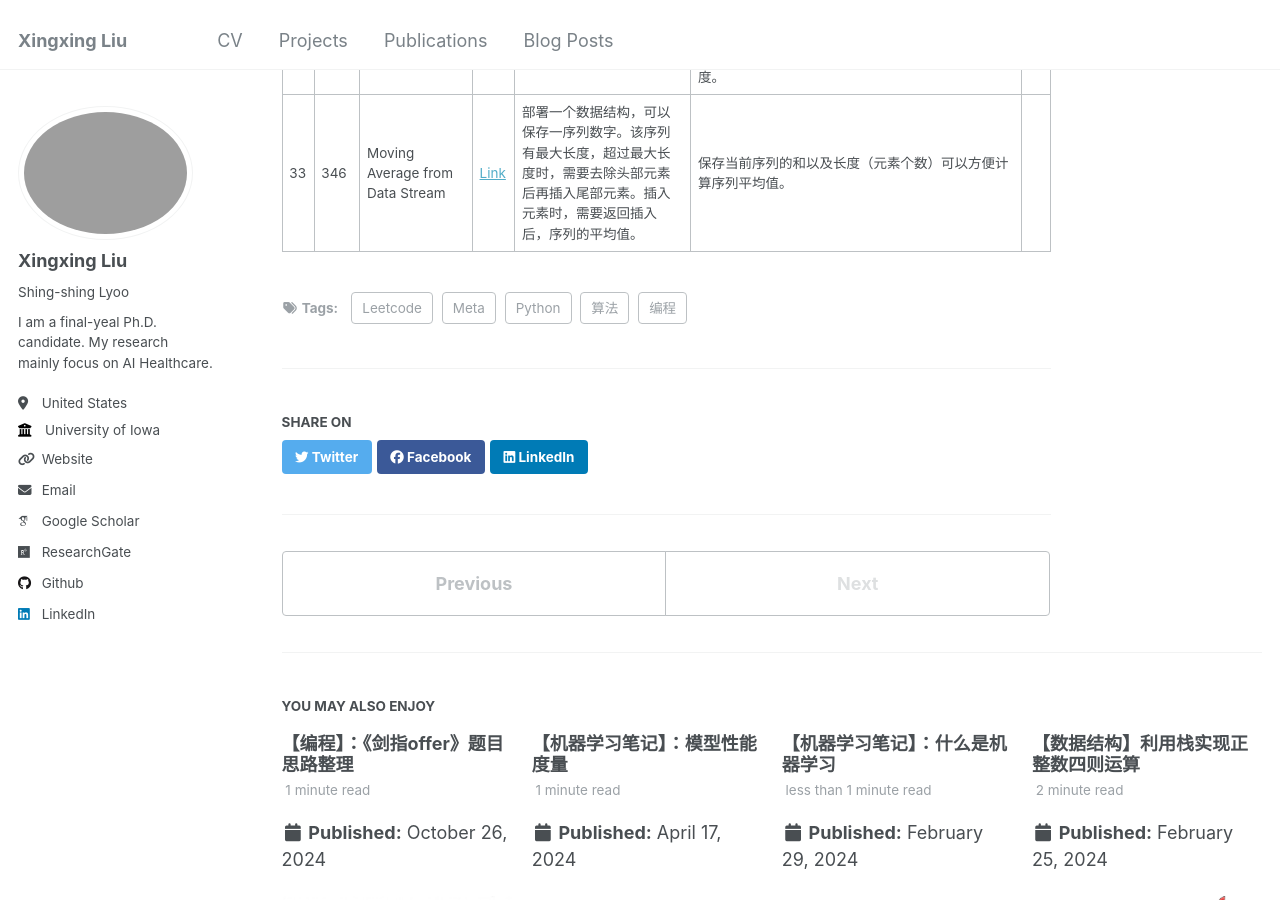
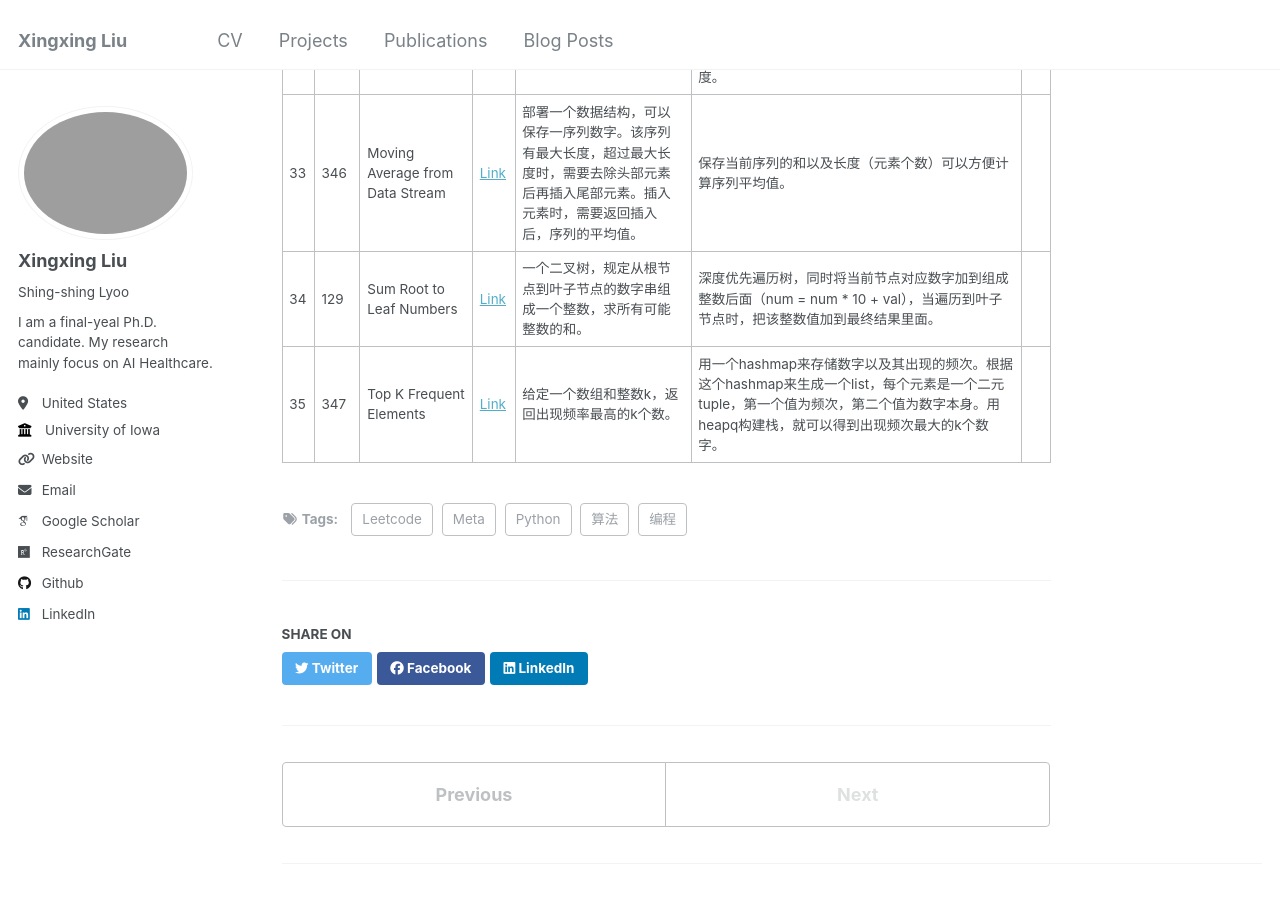
Before and after one commit to xxliu1996/xxliu1996.github.io, a Jekyll site: the page built from _posts/2024-11-10-blog-leetcode-meta.md, in a window 1280 px wide and 900 px high, scrolled down 4345 px. Built offline with Jekyll 4.4.1, drawn with Linux system fonts in a browser that asks for light colours; some web fonts are replaced.

Commit message:
update blog 2024-blog-leetcode-meta

```diff
--- a/_posts/2024-11-10-blog-leetcode-meta.md
+++ b/_posts/2024-11-10-blog-leetcode-meta.md
@@ -48,3 +48,5 @@ tags:
 |<span style="color:red">31</span>|31|Next Permutation|[Link](https://leetcode.com/problems/next-permutation/description/)|看链接。|不懂。||
 |<span style="color:red">32</span>|1004|Max Consecutive Ones III|[Link](https://leetcode.com/problems/max-consecutive-ones-iii/description/)|给定一个只包含0和1的数组，可以将其中最多k个0变为1。在这种情况下，可以得到最长的连续为1的子数组长度。|滑动窗口。左右指针确定一个窗口，先固定左指针，向右移动右指针，同时统计窗口内0的个数，当0的个数不大于k时，可一直向右移动右指针。当窗口内0的个数大于k或者右指针超过数组长度时，可以统计窗口长度。移动左指针，重复这个操作，可以得到一些列的最长窗口长度。在这个过程中，记录最长窗口长度。||
 |33|346|Moving Average from Data Stream|[Link](https://leetcode.com/problems/moving-average-from-data-stream/description/)|部署一个数据结构，可以保存一序列数字。该序列有最大长度，超过最大长度时，需要去除头部元素后再插入尾部元素。插入元素时，需要返回插入后，序列的平均值。|保存当前序列的和以及长度（元素个数）可以方便计算序列平均值。||
+|34|129|Sum Root to Leaf Numbers|[Link](https://leetcode.com/problems/sum-root-to-leaf-numbers/description/)|一个二叉树，规定从根节点到叶子节点的数字串组成一个整数，求所有可能整数的和。|深度优先遍历树，同时将当前节点对应数字加到组成整数后面（num = num * 10 + val），当遍历到叶子节点时，把该整数值加到最终结果里面。||
+|35|347|Top K Frequent Elements|[Link](https://leetcode.com/problems/top-k-frequent-elements/description/)|给定一个数组和整数k，返回出现频率最高的k个数。|用一个hashmap来存储数字以及其出现的频次。根据这个hashmap来生成一个list，每个元素是一个二元tuple，第一个值为频次，第二个值为数字本身。用heapq构建栈，就可以得到出现频次最大的k个数字。||
```
